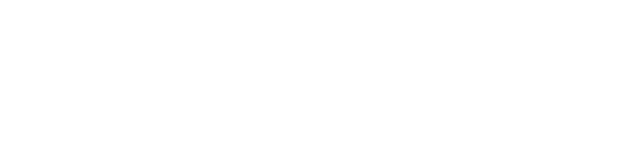
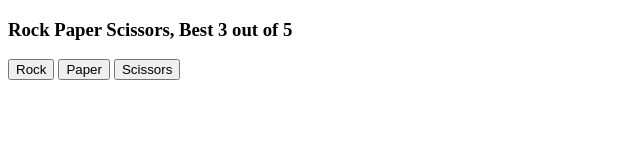
Before and after one commit to grow-tesk/rock_paper_scissors, a plain HTML site: page index.html in a window 1280 px wide. Shown: the whole page, without its empty margins (0-640 px from the left). Drawn offline with Linux system fonts and the light colour scheme.

Commit message:
Altered for new assignment

```diff
--- a/index.html
+++ b/index.html
@@ -7,6 +7,10 @@
     <script src="rock_paper_scissors.js"></script>
 </head>
 <body>
-
+    <h3>Rock Paper Scissors, Best 3 out of 5</h3>
+    <button id="rock" onclick="game('rock')">Rock</button>
+    <button id="'paper" onclick="game('paper')">Paper</button>
+    <button id="scissors" onclick="game('scissors')">Scissors</button>
+    <div class="results"></div>
 </body>
 </html>
--- a/rock_paper_scissors.js
+++ b/rock_paper_scissors.js
@@ -7,39 +7,35 @@ function getComputerChoice() {
 let playerScore = 0;
 let computerScore = 0;
 
-function game() {
+function game(userInput) {
 
-  userInput = prompt("Let's play Rock-Paper-Scissors! Best 3 out of 5. Please enter one of the three below.");
+  let score = document.querySelector('div');
 
-   for (;playerScore < 3 && computerScore < 3;) {
+   for (;playerScore < 5 && computerScore < 5;) {
 
-    if (userInput === null) {
-      return;
-    };
-
-    userInput = userInput.toLowerCase();
     computerChoice = getComputerChoice();
 
-    playRound(userInput, computerChoice);
+   playRound(userInput, computerChoice);
 
-    if (playRound(userInput, computerChoice) == 2 && playerScore == 2) {
+    if (playRound(userInput, computerChoice) == 'win' && playerScore == 4) {
       playerScore++;
-      alert(`Congrats! You've won this game. Final Score: You: ${playerScore}, Computer: ${computerScore}.
-       If you wan't to play again, please refresh the page.`);
-    } else if(playRound(userInput, computerChoice) == 1 && computerScore == 2) {
+      score.textContent = `You won this round! Score: You: ${playerScore}, Computer: ${computerScore}. Congrats, you win! Refresh to play again.`;
+      break;
+    } else if(playRound(userInput, computerChoice) == 'lose' && computerScore == 4) {
       computerScore++;
-      alert(`Sorry. You've lost this game. Final Score: You; ${playerScore}, Computer: ${computerScore}.
-       If you'd like to try again, please refresh the page.`);
-    } else if (playRound(userInput, computerChoice) == 2) {
+      score.textContent = `You lost this round. Score: You: ${playerScore}, Computer: ${computerScore}. Sorry, you lost this game. Refresh to try again.`;
+      break;
+    } else if (playRound(userInput, computerChoice) == 'win') {
       playerScore++;
-      userInput = prompt(`You won this round! Current Score: You:${playerScore}, Computer:${computerScore}`);
-    } else if (playRound(userInput, computerChoice) == 1) {
+      score.textContent = `You won this round! Score: You: ${playerScore}, Computer: ${computerScore}`;
+      break;
+    } else if (playRound(userInput, computerChoice) == 'lose') {
       computerScore++;
-      userInput = prompt(`You lose this round. Current Score: You:${playerScore}, Computer:${computerScore}`);
-    } else if (playRound(userInput, computerChoice) == 0) {
-      userInput = prompt(`You tied this round. Current Score: You:${playerScore}, Computer:${computerScore}`);
-    } else {
-      userInput = prompt("Please enter either rock, paper, or scissors.");
+      score.textContent = `You lost this round. Score: You: ${playerScore}, Computer: ${computerScore}`;
+      break;
+    } else if (playRound(userInput, computerChoice) == 'tie') {
+      score.textContent = `You tied, try again. Score: You: ${playerScore}, Computer: ${computerScore}`;
+      break;
     };
   };
 };
@@ -50,18 +46,18 @@ function playRound(playerSelection, computerSelection) {
         playerSelection == 'scissors' && computerSelection == 'paper' ||
         playerSelection == 'paper' && computerSelection == 'rock'
     ) {
-        return 2;
+        return 'win';
     } else if (
         playerSelection == 'rock' && computerSelection == 'paper' ||
         playerSelection == 'paper' && computerSelection == 'scissors' ||
         playerSelection == 'scissors' && computerSelection == 'rock'
     ) {
-         return 1;
+         return 'lose';
     } else if (
         playerSelection == 'rock' && computerSelection == 'rock' ||
         playerSelection == 'scissors' && computerSelection == 'scissors' ||
         playerSelection == 'paper' && computerSelection == 'paper'
      ) {
-        return 0;
+        return 'tie';
     } else;
   };
```
